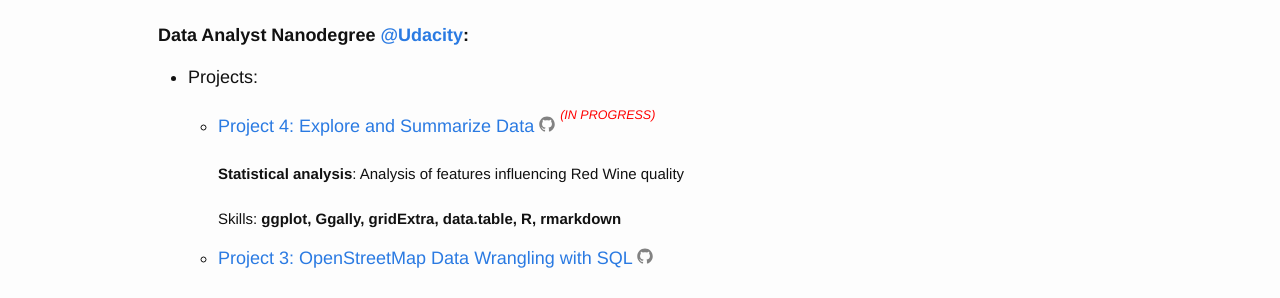
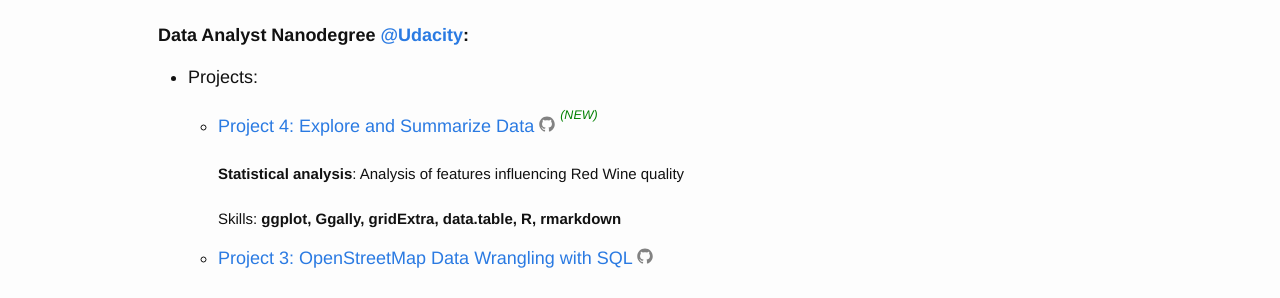
Before and after one commit to mabelvj/mabelvj.github.io, a Jekyll site: the page built from projects.md, in a window 1280 px wide. Shown: the part 202-500 px from the top of the page. Built offline with Jekyll 4.4.1, drawn with Linux system fonts in a browser that asks for light colours; some web fonts are replaced; Markdown is read by kramdown in place of the engine named in the settings; comment, search, counter and statistics services are not loaded.

Commit message:
Update projects.md

```diff
--- a/projects.md
+++ b/projects.md
@@ -9,7 +9,7 @@ navigation_weight: 4
 - Projects:
 
 
-	- [Project 4: Explore and Summarize Data](https://rawgit.com/mabelvj/data-analyst-nanodegree/master/P4-explore-and-summarize-data/P4-Analysis_of_a_dataset.html) [{%include icon-github.svg%}](https://github.com/mabelvj/data-analyst-nanodegree/tree/master/P4-explore-and-summarize-data) <span style="color:red"><sup><sup>*(IN PROGRESS)* </sup></sup></span>
+	- [Project 4: Explore and Summarize Data](https://rawgit.com/mabelvj/data-analyst-nanodegree/master/P4-explore-and-summarize-data/P4-Analysis_of_a_dataset.html) [{%include icon-github.svg%}](https://github.com/mabelvj/data-analyst-nanodegree/tree/master/P4-explore-and-summarize-data) <span style="color:green"><sup><sup>*(NEW)* </sup></sup></span>
 
 		<sub> **Statistical analysis**: Analysis of features influencing Red Wine quality</sub>
 
```
